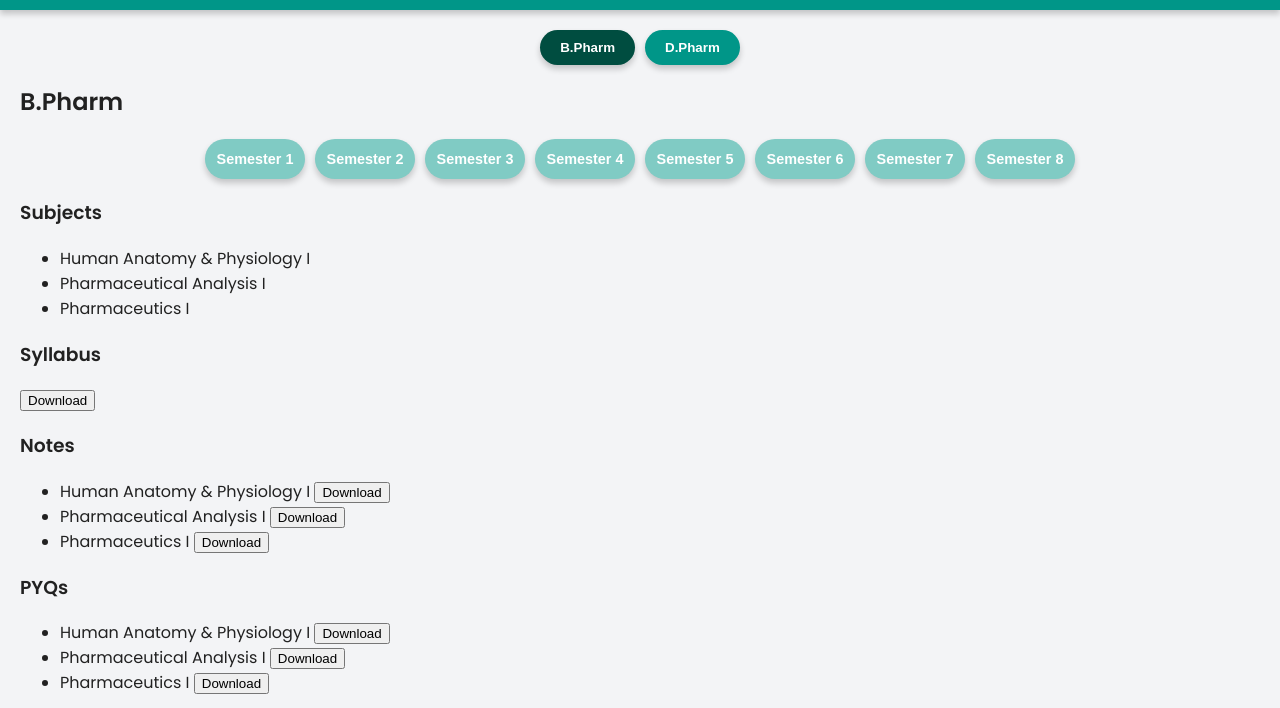
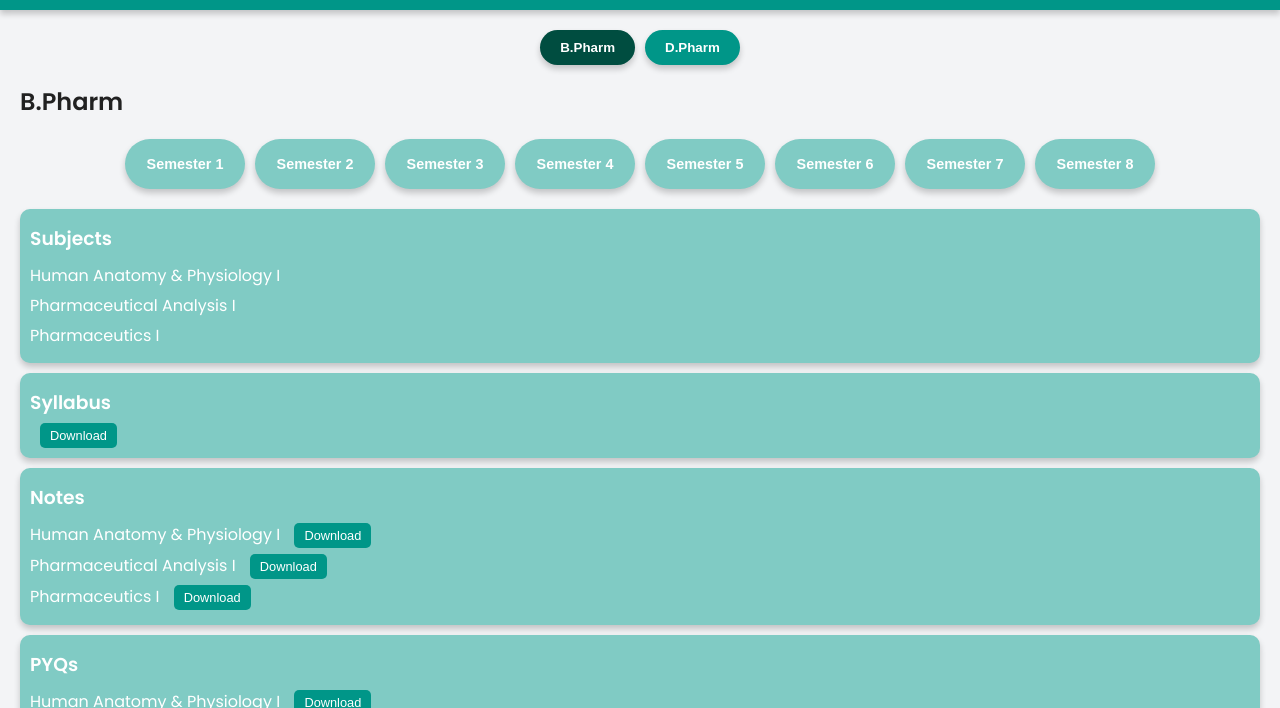
Before and after one commit to shivamgupta4358/web-platform, a plain HTML site: page index.html in a window 1280 px wide. Both pictures are taken after a click on the button "Semester 1". Shown: the part 92-800 px from the top of the page. Drawn offline with Linux system fonts and the light colour scheme.

Commit message:
Update styles.css

```diff
--- a/styles.css
+++ b/styles.css
@@ -95,8 +95,8 @@ main {
 }
 
 .semesters button {
-  width: 100px;
-  height: 40px;
+  width: 120px;
+  height: 50px;
   background: var(--secondary-color);
   color: var(--text-light);
   border: none;
@@ -109,4 +109,50 @@ main {
 }
 
 .semesters button:hover {
-  background: var(--accent-color
+  background: var(--accent-color);
+  transform: scale(1.1);
+}
+
+.details {
+  margin-top: 20px;
+}
+
+.details .dropdown {
+  margin: 10px 0;
+  padding: 10px;
+  background: var(--secondary-color);
+  color: var(--text-light);
+  border-radius: 10px;
+  box-shadow: 0 4px 6px var(--shadow);
+}
+
+.details .dropdown h3 {
+  margin: 0;
+  padding: 5px 0;
+}
+
+.details .dropdown ul {
+  list-style: none;
+  padding: 0;
+  margin: 5px 0;
+}
+
+.details .dropdown ul li {
+  margin: 5px 0;
+}
+
+.details .dropdown button {
+  margin-left: 10px;
+  padding: 5px 10px;
+  font-size: 0.8rem;
+  color: var(--text-light);
+  background: var(--primary-color);
+  border: none;
+  border-radius: 5px;
+  cursor: pointer;
+  transition: background 0.3s;
+}
+
+.details .dropdown button:hover {
+  background: var(--accent-color);
+}
```
